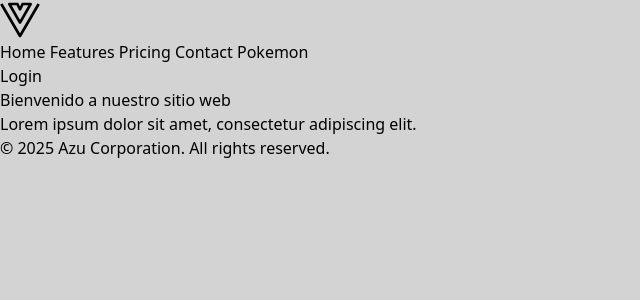
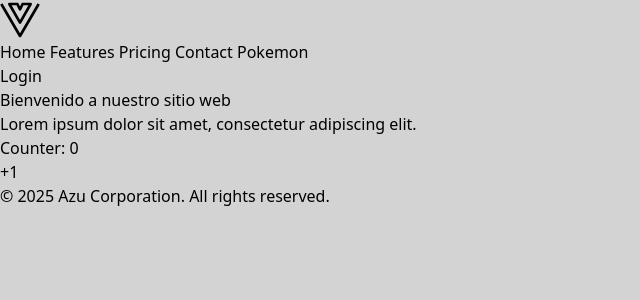
Before and after one commit to JaviKo500/05-vue-spa, a Vue app: page / in a window 1280 px wide. Shown: the top 300 px of the page, without its empty margins (0-640 px from the left). Built offline with nearby package versions, Linux system fonts and the light colour scheme.

Commit message:
keep alive

```diff
--- a/src/modules/landing/layouts/LandingLayout.vue
+++ b/src/modules/landing/layouts/LandingLayout.vue
@@ -24,7 +24,12 @@
 
     <!-- Main -->
     <main class="flex-1 flex items-center justify-center">
-      <RouterView />
+      <RouterView v-slot="{Component}">
+        <KeepAlive>
+          <component :is="Component" />
+        </KeepAlive>
+      </RouterView >
+      <!-- <RouterView /> -->
     </main>
     <!-- Fin Main -->
 
--- a/src/modules/landing/pages/HomePage.ts
+++ b/src/modules/landing/pages/HomePage.ts
@@ -5,11 +5,13 @@ import {
   onBeforeUnmount,
   onBeforeUpdate,
   onDeactivated,
-  onErrorCaptured, onMounted, onRenderTracked, onRenderTriggered, onUnmounted, onUpdated
+  onErrorCaptured, onMounted, onRenderTracked, onRenderTriggered, onUnmounted, onUpdated,
+  ref
 } from 'vue';
 
 export default defineComponent({
   setup: () => {
+    const counter = ref(0);
     console.log('<--------------- JK HomePage --------------->');
     console.log('HomePage setup');
     onMounted(() => {
@@ -57,5 +59,8 @@ export default defineComponent({
       console.log('<--------------- JK HomePage --------------->');
       console.log('onDeactivated');
     });
+    return {
+      counter,
+    }
   }
 });
--- a/src/modules/landing/pages/HomePage.vue
+++ b/src/modules/landing/pages/HomePage.vue
@@ -6,6 +6,13 @@
     <p class="mx-auto max-w-[600px] text-gray-500 md:text-xl">
       Lorem ipsum dolor sit amet, consectetur adipiscing elit.
     </p>
+    <p>Counter: {{ counter }}</p>
+    <button
+     class="bg-blue-500 hover:bg-blue-600 text-white font-semibold rounded-md py-2 px-4"
+     @click="counter++"
+    >
+      +1
+    </button>
   </div>
 </template>
 
```
